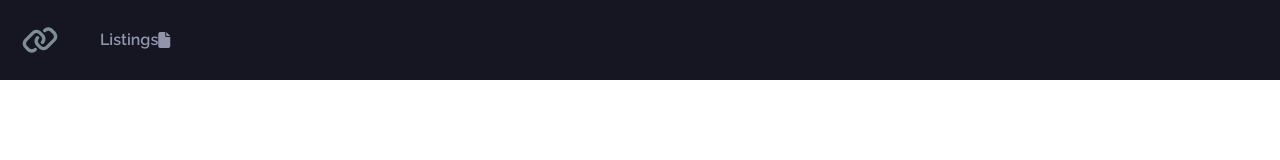
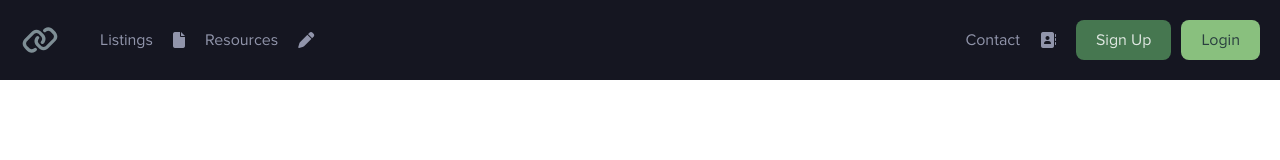
Before and after one commit to jobifyapp/testing, a plain HTML site: page index.html in a window 1280 px wide. Drawn offline with Linux system fonts and the light colour scheme.

Commit message:
1.0.0
working on navbar icons

```diff
--- a/index.html
+++ b/index.html
@@ -23,13 +23,30 @@
                             <li class="menu-item">
                                 <a class="item-button" href="">
                                     Listings
-                                    <i class="fa-solid fa-file"></i>
+                                    <i class="fa-solid fa-file fa-nav"></i>
+                                </a>
+                            </li>
+                            <li class="menu-item">
+                                <a class="item-button" href="">
+                                    Resources
+                                    <i class="fa-solid fa-pen fa-nav"></i>
                                 </a>
                             </li>
                         </ul>
                     </div>
                     <div id="items-right">
-
+                        <ul id="right-menu">
+                            <li class="menu-item">
+                                <a class="item-button" href="">
+                                    Contact
+                                    <i class="fa-solid fa-address-book fa-nav"></i>
+                                </a>
+                            </li>
+                        </ul>
+                        <div id="portal-buttons">
+                            <button id="signup-button">Sign Up</button>
+                            <button id="login-button">Login</button>
+                        </div>
                     </div>
                 </div>
             </div>
--- a/style.css
+++ b/style.css
@@ -1,11 +1,25 @@
 /* JOBIFY.CSS 1.0 December 2024 by Emerson Reinhard */
 
 html {
-    font-family: 'Raleway', sans-serif;
+    font-family: 'Proxima Nova', sans-serif;
 }
 
 body {
     margin: 0;
+}
+
+@font-face {
+    font-family: 'Proxima Nova';
+    src: url('static/fonts/Proxima-Nova-Regular.woff') format('woff'),
+         url('static/fonts/Proxima-Nova-Regular.woff2') format('woff2');
+    font-weight: normal;
+    font-style: normal;
+}
+
+/* Extract from fontawesome.css */
+
+fa-nav {
+    margin-left: 10px;
 }
 
 /* Extract from navigation.css */
@@ -50,6 +64,7 @@ body {
     display: flex;
     align-items: center;
     justify-content: flex-end;
+    gap: 20px;
 }
 
 ol, ul, menu {
@@ -67,12 +82,10 @@ ol, ul, menu {
 
 .item-button {
     cursor: pointer;
-    font-size: 1rem;
+    font-size: 100%;
     line-height: 1.5rem;
     color: #9195ab;
     background-color: transparent;
-    font-family: 'Raleway', sans-serif;
-    font-weight: 600;
     border: none;
     outline: none;
     transition-property: all;
@@ -80,6 +93,37 @@ ol, ul, menu {
     transition-duration: .2s;
     align-items: center;
     display: flex;
-    margin-right: 40px;
     text-decoration: none;
+    gap: 1.25rem;
 }
+
+#items-right {
+    display: flex;
+    align-items: center;
+    gap: 1.25rem;
+}
+
+#portal-buttons {
+    gap: 10px;
+    display: flex;
+}
+
+#portal-buttons button {
+    font-size: 100%;
+    border: none;
+    border-radius: .5rem;
+    height: 40px;
+    padding-left: 1.25rem;
+    padding-right: 1.25rem;
+    font-family: 'Proxima Nova';
+}
+
+#signup-button {
+    background-color: #467750;
+    color: #e0e8e2;
+}
+
+#login-button {
+    background-color: #89c07e;
+    color: #2a3f3f;
+}
```
Also changed, not shown: static/fonts/Proxima-Nova-Regular.woff (added), static/fonts/Proxima-Nova-Regular.woff2 (added).
